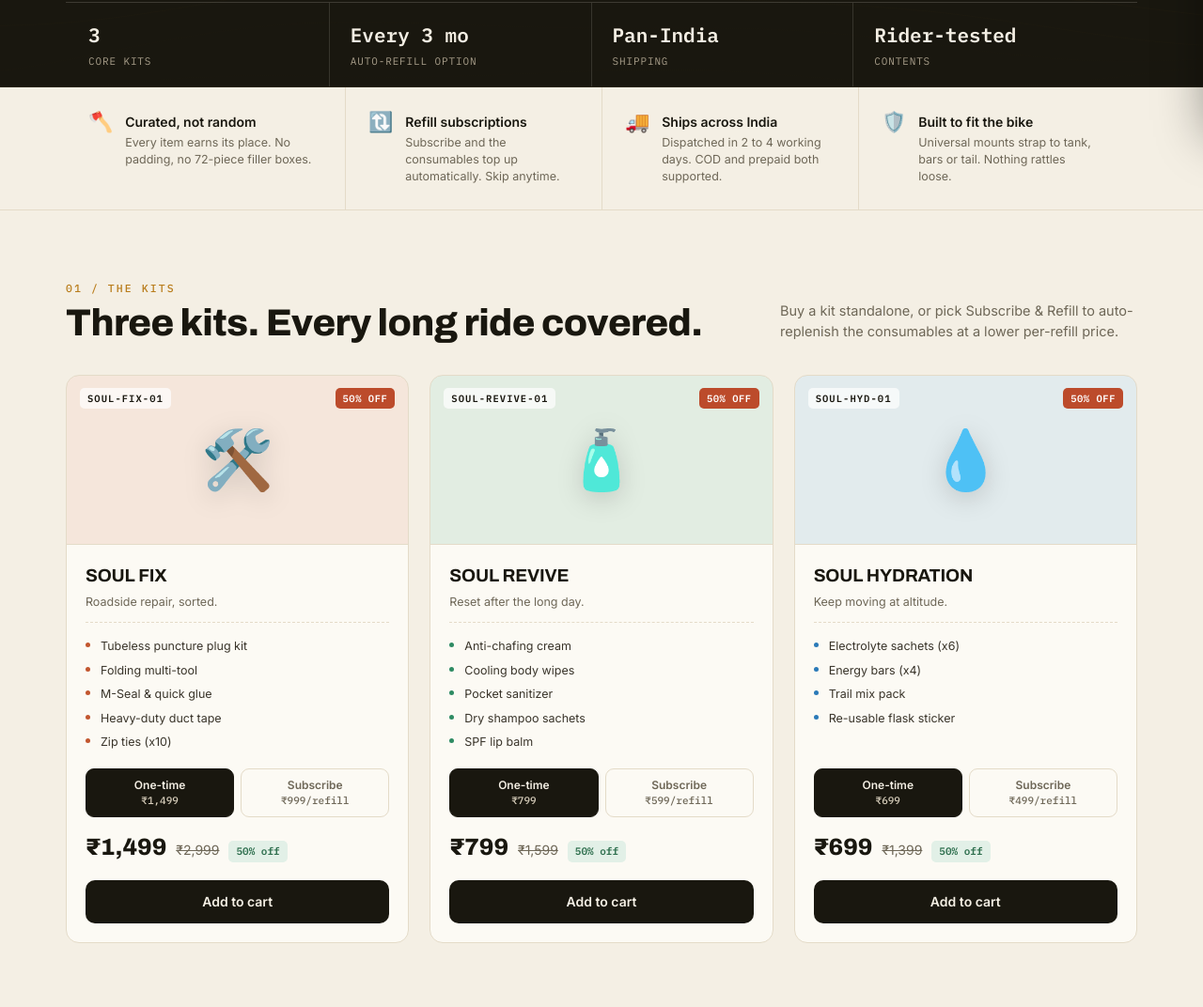
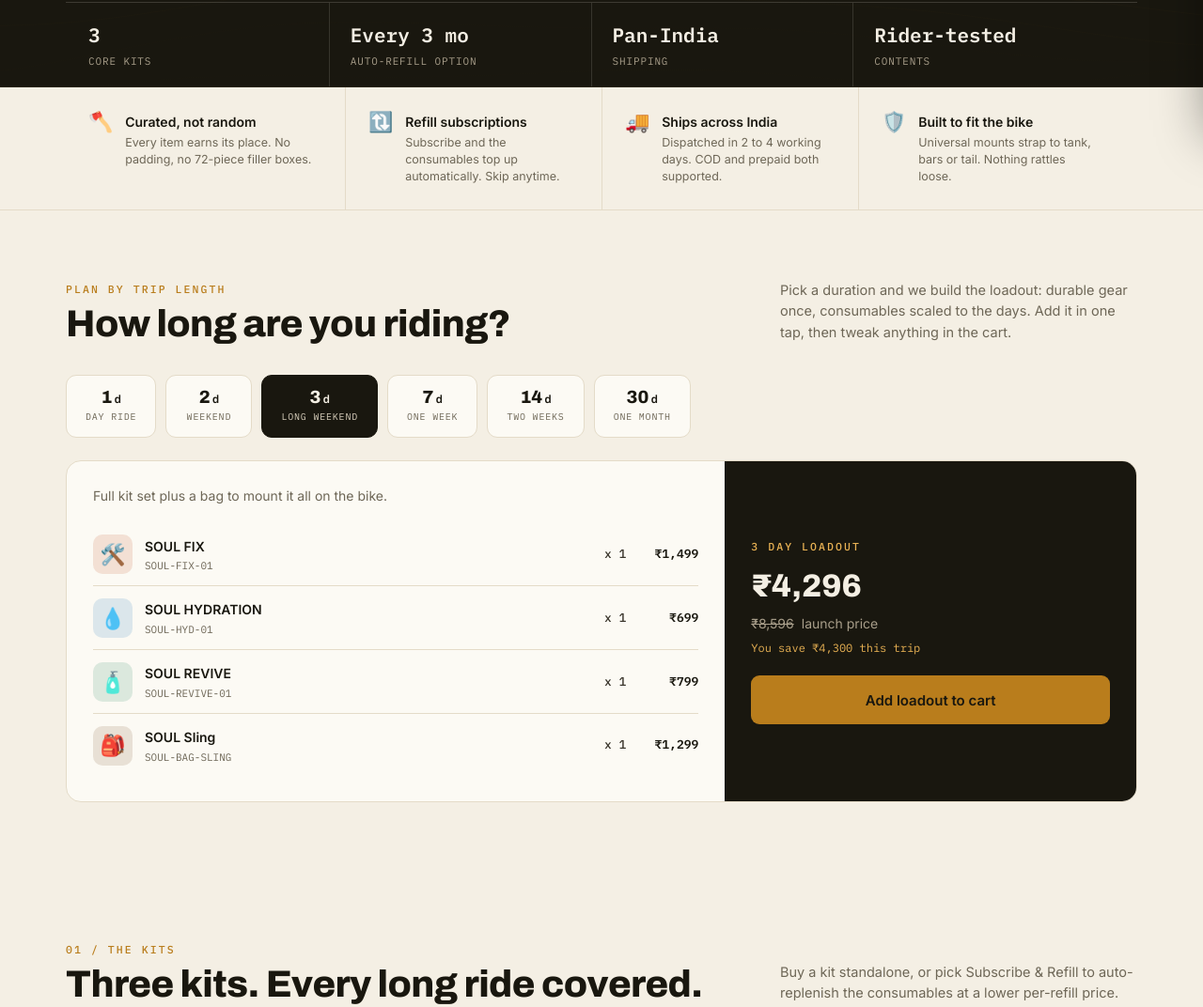
Before and after one commit to AdityaJain94/soul-market-database, a plain HTML site: page shop.html in a window 1280 px wide. Shown: the part 634-1706 px from the top of the page at 94% size. Drawn offline with Linux system fonts and the light colour scheme.

Commit message:
Add trip-length planner: presets fill cart with day-scaled loadouts
Co-Authored-By: Claude Opus 4.8 (1M context) <noreply@anthropic.com>

```diff
--- a/shop.html
+++ b/shop.html
@@ -94,6 +94,35 @@
 
   .grid{display:grid;grid-template-columns:repeat(3,1fr);gap:22px}
   .grid.two{grid-template-columns:repeat(2,1fr)}
+
+  /* trip planner */
+  .tripchips{display:flex;gap:10px;flex-wrap:wrap;margin-bottom:24px}
+  .tripchip{border:1px solid var(--line);background:var(--surface);border-radius:11px;padding:13px 20px;text-align:center;cursor:pointer;transition:all .14s;min-width:92px}
+  .tripchip .d{font-family:'Archivo',sans-serif;font-weight:800;font-size:19px;line-height:1}
+  .tripchip .u{font-family:'IBM Plex Mono',monospace;font-size:10px;text-transform:uppercase;letter-spacing:.08em;color:var(--muted);margin-top:4px}
+  .tripchip:hover{border-color:var(--gold)}
+  .tripchip.on{background:var(--ink);border-color:var(--ink)}
+  .tripchip.on .d{color:#F4EFE4}
+  .tripchip.on .u{color:#D8CFBC}
+  .loadout{background:var(--surface);border:1px solid var(--line);border-radius:16px;overflow:hidden;display:grid;grid-template-columns:1.6fr 1fr}
+  .loadout .ll{padding:26px 28px}
+  .loadout .lwhy{font-size:14px;color:var(--muted);margin-bottom:18px;max-width:440px}
+  .loaditems{list-style:none;margin:0;padding:0}
+  .loaditem{display:flex;align-items:center;gap:13px;padding:12px 0;border-top:1px solid var(--line)}
+  .loaditem:first-child{border-top:none}
+  .loaditem .lic{width:42px;height:42px;border-radius:10px;display:flex;align-items:center;justify-content:center;font-size:22px;flex:none}
+  .loaditem .ln{flex:1}
+  .loaditem .ln b{font-size:14px;font-weight:600}
+  .loaditem .ln span{display:block;font-family:'IBM Plex Mono',monospace;font-size:11px;color:var(--muted);margin-top:1px}
+  .loaditem .lq{font-family:'IBM Plex Mono',monospace;font-size:13px;color:var(--ink-soft);font-weight:500}
+  .loaditem .lpr{font-family:'IBM Plex Mono',monospace;font-size:13px;font-weight:600;min-width:64px;text-align:right}
+  .loadside{background:var(--ink);color:#F4EFE4;padding:26px 28px;display:flex;flex-direction:column;justify-content:center}
+  .loadside .eyebrow{color:#E9B254}
+  .loadside .lt{font-family:'Archivo',sans-serif;font-weight:800;font-size:34px;margin:8px 0 2px}
+  .loadside .lmrp{font-size:14px;color:#A89E8A}
+  .loadside .lmrp s{margin-right:8px}
+  .loadside .lsave{font-family:'IBM Plex Mono',monospace;font-size:12px;color:#E9B254;margin:6px 0 20px}
+  .loadside .btn{width:100%;justify-content:center}
 
   /* product card */
   .card{background:var(--surface);border:1px solid var(--line);border-radius:14px;overflow:hidden;display:flex;flex-direction:column;transition:transform .16s,box-shadow .16s}
@@ -261,6 +290,7 @@
     .vgrid{grid-template-columns:1fr 1fr}.val:nth-child(3){border-left:none;padding-left:0}
     .grid,.steps{grid-template-columns:1fr}.grid.two{grid-template-columns:1fr}
     .bundle{grid-template-columns:1fr}.bundle .br{min-height:200px}
+    .loadout{grid-template-columns:1fr}
     .story .wrap{grid-template-columns:1fr;gap:28px}
   }
   @media (max-width:680px){
@@ -280,6 +310,7 @@
   <div class="wrap hrow">
     <a href="#top" class="brand" onclick="showStore()"><span class="mark">SOUL</span><span class="by">by AEPL</span></a>
     <nav class="nav" id="nav">
+      <a href="#plan" onclick="closeMenu()">Plan a trip</a>
       <a href="#kits" onclick="closeMenu()">Kits</a>
       <a href="#bundle" onclick="closeMenu()">Expedition bundle</a>
       <a href="#bags" onclick="closeMenu()">Bags</a>
@@ -323,6 +354,16 @@
     <div class="val"><div class="vi">&#128666;</div><div><h4>Ships across India</h4><p>Dispatched in 2 to 4 working days. COD and prepaid both supported.</p></div></div>
     <div class="val"><div class="vi">&#128737;&#65039;</div><div><h4>Built to fit the bike</h4><p>Universal mounts strap to tank, bars or tail. Nothing rattles loose.</p></div></div>
   </div></section>
+
+  <!-- TRIP PLANNER -->
+  <section class="block wrap" id="plan">
+    <div class="shead">
+      <div><div class="eyebrow">Plan by trip length</div><h2>How long are you riding?</h2></div>
+      <div class="sdesc">Pick a duration and we build the loadout: durable gear once, consumables scaled to the days. Add it in one tap, then tweak anything in the cart.</div>
+    </div>
+    <div class="tripchips" id="tripchips"></div>
+    <div class="loadout" id="loadout"></div>
+  </section>
 
   <!-- KITS -->
   <section class="block wrap" id="kits">
@@ -733,7 +774,60 @@ function showStore(){document.getElementById('master').classList.remove('on');do
 function toggleMenu(){document.getElementById('nav').classList.toggle('open');}
 function closeMenu(){document.getElementById('nav').classList.remove('open');}
 
-renderProducts();renderCart();drawTopo();
+// ---- trip planner ----
+// durables stay at 1; consumables (hydration, revive) scale with days. why = one-line rationale.
+const TRIPS=[
+  {days:1,label:'1 day',unit:'day ride',why:'A quick run. Carry repair and a day of hydration, nothing more.',items:[['fix',1],['hydration',1]]},
+  {days:2,label:'2 day',unit:'weekend',why:'Add recovery for the second morning in the saddle.',items:[['fix',1],['hydration',1],['revive',1]]},
+  {days:3,label:'3 day',unit:'long weekend',why:'Full kit set plus a bag to mount it all on the bike.',items:[['fix',1],['hydration',1],['revive',1],['sling',1]]},
+  {days:7,label:'1 week',unit:'one week',why:'Double the hydration for a week of altitude and heat.',items:[['fix',1],['hydration',2],['revive',1],['sling',1]]},
+  {days:14,label:'2 weeks',unit:'two weeks',why:'More consumables and a second recovery pack for a fortnight out.',items:[['fix',1],['hydration',3],['revive',2],['sling',1]]},
+  {days:30,label:'1 month',unit:'one month',why:'Expedition load: extra hydration, recovery, and a frame pouch for the overflow.',items:[['fix',1],['hydration',5],['revive',3],['sling',1],['pod',1]]}
+];
+let curTrip=2; // default: 3 day
+function renderTripChips(){
+  document.getElementById('tripchips').innerHTML=TRIPS.map((t,i)=>
+    `<div class="tripchip ${i===curTrip?'on':''}" onclick="selectTrip(${i})"><div class="d">${t.days}<span style="font-size:12px;font-weight:600"> d</span></div><div class="u">${t.unit}</div></div>`).join('');
+}
+function selectTrip(i){curTrip=i;renderTripChips();renderLoadout();}
+function loadoutTotals(t){
+  let now=0,mrp=0;
+  t.items.forEach(([id,q])=>{const o=P(id).once;now+=o.price*q;mrp+=o.mrp*q;});
+  return {now,mrp,save:mrp-now};
+}
+function renderLoadout(){
+  const t=TRIPS[curTrip],tot=loadoutTotals(t);
+  const lines=t.items.map(([id,q])=>{
+    const p=P(id);
+    return `<li class="loaditem">
+      <div class="lic" style="background:${TINT(KC[p.color],.16)}">${p.icon}</div>
+      <div class="ln"><b>${p.name}</b><span>${p.code}</span></div>
+      <div class="lq">x ${q}</div>
+      <div class="lpr">${rs(p.once.price*q)}</div>
+    </li>`;}).join('');
+  document.getElementById('loadout').innerHTML=`
+    <div class="ll">
+      <div class="lwhy">${t.why}</div>
+      <ul class="loaditems">${lines}</ul>
+    </div>
+    <div class="loadside">
+      <div class="eyebrow">${t.label} loadout</div>
+      <div class="lt">${rs(tot.now)}</div>
+      <div class="lmrp"><s>${rs(tot.mrp)}</s>launch price</div>
+      <div class="lsave">You save ${rs(tot.save)} this trip</div>
+      <button class="btn btn-gold" onclick="addLoadout()">Add loadout to cart</button>
+    </div>`;
+}
+function addLoadout(){
+  const t=TRIPS[curTrip];
+  t.items.forEach(([id,q])=>{
+    const line=cart.find(l=>l.id===id&&l.mode==='once');
+    if(line)line.qty+=q;else cart.push({id,mode:'once',qty:q});
+  });
+  saveCart();renderCart();openCart();
+}
+
+renderProducts();renderCart();drawTopo();renderTripChips();renderLoadout();
 window.addEventListener('resize',drawTopo);
 if(location.hash==='#master')showMaster();
 </script>
```
